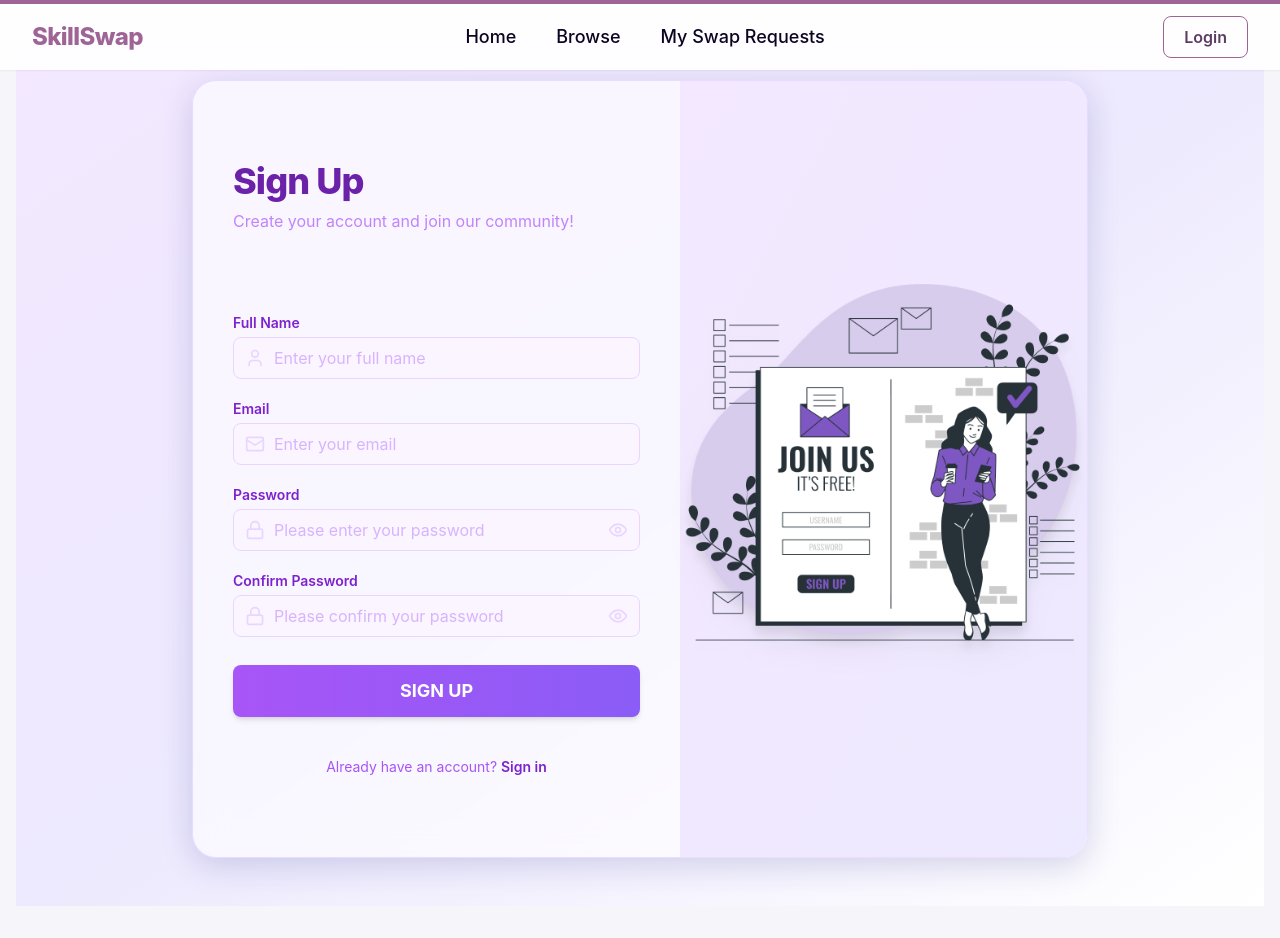
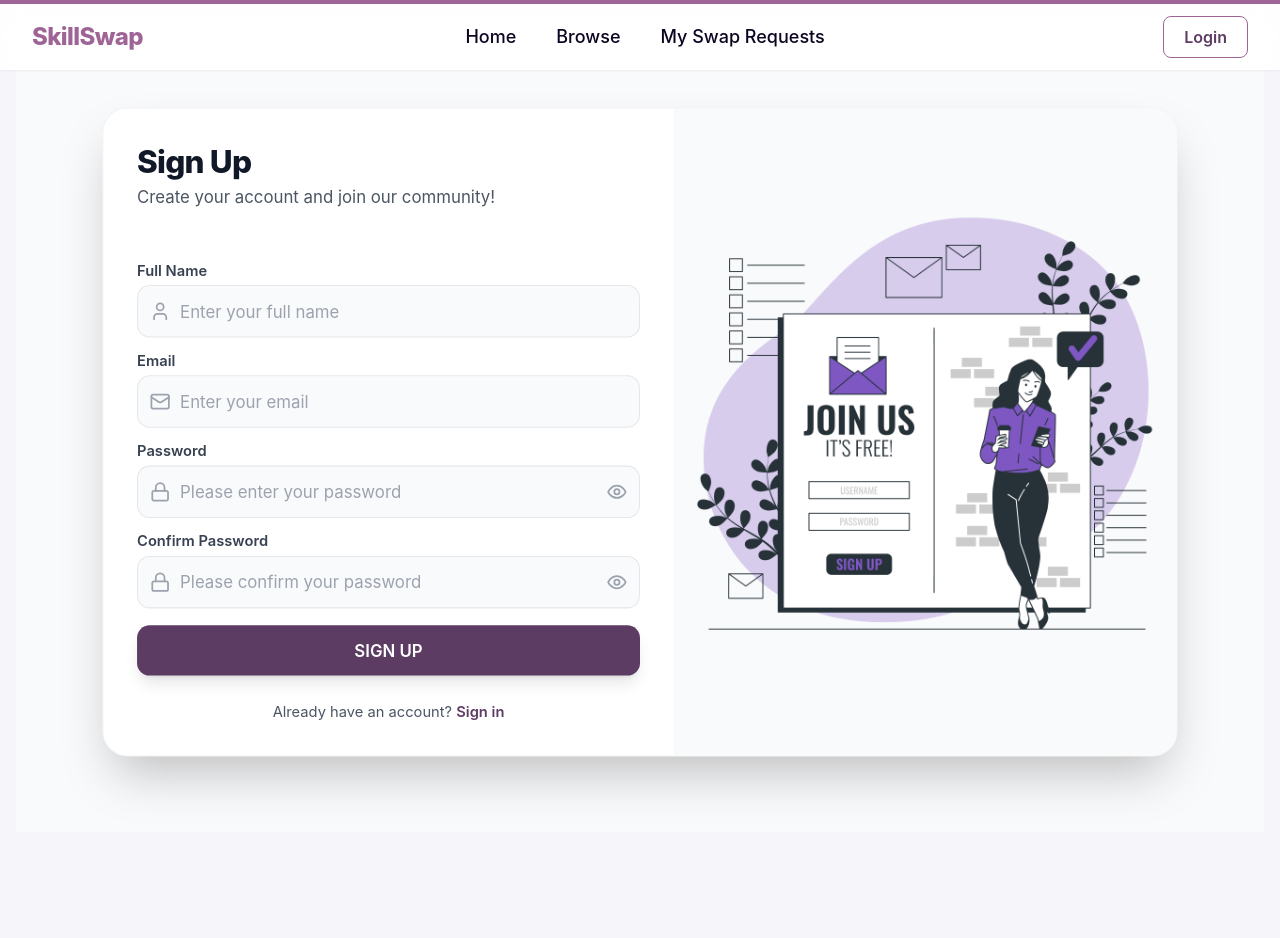
Before and after one commit to ritup04/skillswap, a React (Create React App) app in the folder client/: page /register in a window 1280 px wide. After the commit the page ends 864 px from the top, so only its background shows below. Built offline with nearby package versions, Linux system fonts and the light colour scheme; no server answers.

Commit message:
made ui changes

```diff
--- a/client/src/pages/Login.js
+++ b/client/src/pages/Login.js
@@ -26,22 +26,22 @@ const Login = () => {
   };
 
   return (
-    <div className="min-h-screen flex items-center justify-center bg-gradient-to-br from-purple-100 via-indigo-100 to-white py-12 px-4">
-      <div className="w-full max-w-4xl bg-white/60 backdrop-blur-lg border border-purple-200 shadow-2xl flex flex-col md:flex-row overflow-hidden animate-fade-in rounded-3xl" style={{boxShadow: '0 8px 32px 0 rgba(31, 38, 135, 0.18)', border: '1.5px solid rgba(180, 140, 255, 0.25)'}}>
+    <div className="min-h-screen flex items-center justify-center bg-gray-50 py-6 px-2">
+      <div className="w-full max-w-5xl bg-white rounded-3xl shadow-2xl border border-gray-100 flex flex-col md:flex-row overflow-hidden scale-105">
         {/* Left: Form */}
-        <div className="flex-1 flex flex-col justify-center px-10 py-14 md:py-20 animate-slide-up">
-          <div className="mb-10">
-            <h2 className="text-4xl font-extrabold text-purple-800 mb-2 tracking-tight">Login</h2>
-            <p className="text-purple-400 text-base mb-10">Welcome! Please log in to your account.</p>
+        <div className="flex-1 flex flex-col justify-center px-8 py-8">
+          <div className="mb-6">
+            <h2 className="text-3xl font-extrabold text-gray-900 mb-1 tracking-tight">Login</h2>
+            <p className="text-gray-600 text-base mb-6">Welcome! Please log in to your account.</p>
           </div>
-          <form className="space-y-7" onSubmit={handleSubmit(onSubmit)}>
-            <div className="space-y-5">
+          <form className="space-y-4" onSubmit={handleSubmit(onSubmit)}>
+            <div className="space-y-3">
               <div>
-                <label htmlFor="email" className="block text-sm font-semibold text-purple-700 mb-1">
+                <label htmlFor="email" className="block text-sm font-semibold text-gray-700 mb-1">
                   Email
                 </label>
                 <div className="relative">
-                  <Mail className="absolute left-3 top-1/2 transform -translate-y-1/2 text-purple-200 w-5 h-5" />
+                  <Mail className="absolute left-3 top-1/2 transform -translate-y-1/2 text-gray-400 w-5 h-5" />
                   <input
                     id="email"
                     type="email"
@@ -52,20 +52,20 @@ const Login = () => {
                         message: 'Invalid email address'
                       }
                     })}
-                    className="input pl-10 bg-purple-50 text-purple-900 placeholder-purple-300 border border-purple-200 focus:border-purple-400 focus:ring-2 focus:ring-purple-300"
+                    className="w-full pl-10 pr-4 py-3 bg-gray-50 text-gray-900 placeholder-gray-400 border border-gray-200 rounded-xl focus:border-[#5D3C64] focus:ring-2 focus:ring-[#5D3C64]/20 text-base transition-colors duration-200"
                     placeholder="Enter your email"
                   />
                 </div>
                 {errors.email && (
-                  <p className="mt-1 text-sm text-red-600">{errors.email.message}</p>
+                  <p className="mt-1 text-xs text-red-600">{errors.email.message}</p>
                 )}
               </div>
               <div>
-                <label htmlFor="password" className="block text-sm font-semibold text-purple-700 mb-1">
+                <label htmlFor="password" className="block text-sm font-semibold text-gray-700 mb-1">
                   Password
                 </label>
                 <div className="relative">
-                  <Lock className="absolute left-3 top-1/2 transform -translate-y-1/2 text-purple-200 w-5 h-5" />
+                  <Lock className="absolute left-3 top-1/2 transform -translate-y-1/2 text-gray-400 w-5 h-5" />
                   <input
                     id="password"
                     type={showPassword ? 'text' : 'password'}
@@ -76,38 +76,38 @@ const Login = () => {
                         message: 'Password must be at least 6 characters'
                       }
                     })}
-                    className="input pl-10 pr-10 bg-purple-50 text-purple-900 placeholder-purple-300 border border-purple-200 focus:border-purple-400 focus:ring-2 focus:ring-purple-300"
+                    className="w-full pl-10 pr-10 py-3 bg-gray-50 text-gray-900 placeholder-gray-400 border border-gray-200 rounded-xl focus:border-[#5D3C64] focus:ring-2 focus:ring-[#5D3C64]/20 text-base transition-colors duration-200"
                     placeholder="Please enter your password"
                   />
                   <button
                     type="button"
                     onClick={() => setShowPassword(!showPassword)}
-                    className="absolute right-3 top-1/2 transform -translate-y-1/2 text-purple-200 hover:text-purple-500"
+                    className="absolute right-3 top-1/2 transform -translate-y-1/2 text-gray-400 hover:text-[#5D3C64] transition-colors"
                   >
                     {showPassword ? <EyeOff className="w-5 h-5" /> : <Eye className="w-5 h-5" />}
                   </button>
                 </div>
                 {errors.password && (
-                  <p className="mt-1 text-sm text-red-600">{errors.password.message}</p>
+                  <p className="mt-1 text-xs text-red-600">{errors.password.message}</p>
                 )}
               </div>
             </div>
             <button
               type="submit"
               disabled={isLoading}
-              className="w-full btn btn-primary py-3 text-lg rounded-lg bg-gradient-to-r from-purple-500 to-indigo-500 hover:from-purple-600 hover:to-indigo-600 text-white font-bold shadow-md transition-all duration-200 disabled:opacity-50 disabled:cursor-not-allowed mt-4"
+              className="w-full bg-[#5D3C64] hover:bg-[#4A2F4F] text-white font-semibold py-3 text-base rounded-xl shadow-lg transition-colors duration-200 disabled:opacity-50 disabled:cursor-not-allowed mt-4"
             >
               {isLoading ? 'Signing in...' : 'LOGIN'}
             </button>
           </form>
-          <div className="mt-10 text-sm text-purple-500 text-center">
+          <div className="mt-6 text-sm text-gray-600 text-center">
             Don't have an account?{' '}
-            <Link to="/register" className="text-purple-700 font-semibold hover:underline">Sign up</Link>
+            <Link to="/register" className="text-[#5D3C64] font-semibold hover:underline">Sign up</Link>
           </div>
         </div>
         {/* Right: Illustration */}
-        <div className="flex-1 flex items-center justify-center bg-gradient-to-br from-purple-100 to-indigo-100 animate-slide-up">
-          <img src="/login.png" alt="Login Illustration" className="max-w-lg w-full h-auto drop-shadow-xl" />
+        <div className="flex-1 flex items-center justify-center bg-gray-50">
+          <img src="/login.png" alt="Login Illustration" className="max-w-md w-full h-auto" />
         </div>
       </div>
     </div>
--- a/client/src/pages/Register.js
+++ b/client/src/pages/Register.js
@@ -30,22 +30,22 @@ const Register = () => {
   };
 
   return (
-    <div className="min-h-screen flex items-center justify-center bg-gradient-to-br from-purple-100 via-indigo-100 to-white py-12 px-4">
-      <div className="w-full max-w-4xl bg-white/60 backdrop-blur-lg border border-purple-200 shadow-2xl flex flex-col md:flex-row overflow-hidden animate-fade-in rounded-3xl" style={{boxShadow: '0 8px 32px 0 rgba(31, 38, 135, 0.18)', border: '1.5px solid rgba(180, 140, 255, 0.25)'}}>
+    <div className="min-h-screen flex items-center justify-center bg-gray-50 py-6 px-2">
+      <div className="w-full max-w-5xl bg-white rounded-3xl shadow-2xl border border-gray-100 flex flex-col md:flex-row overflow-hidden scale-105">
         {/* Left: Form */}
-        <div className="flex-1 flex flex-col justify-center px-10 py-14 md:py-20 animate-slide-up">
-          <div className="mb-10">
-            <h2 className="text-4xl font-extrabold text-purple-800 mb-2 tracking-tight">Sign Up</h2>
-            <p className="text-purple-400 text-base mb-10">Create your account and join our community!</p>
+        <div className="flex-1 flex flex-col justify-center px-8 py-8">
+          <div className="mb-6">
+            <h2 className="text-3xl font-extrabold text-gray-900 mb-1 tracking-tight">Sign Up</h2>
+            <p className="text-gray-600 text-base mb-6">Create your account and join our community!</p>
           </div>
-          <form className="space-y-7" onSubmit={handleSubmit(onSubmit)}>
-            <div className="space-y-5">
+          <form className="space-y-4" onSubmit={handleSubmit(onSubmit)}>
+            <div className="space-y-3">
               <div>
-                <label htmlFor="name" className="block text-sm font-semibold text-purple-700 mb-1">
+                <label htmlFor="name" className="block text-sm font-semibold text-gray-700 mb-1">
                   Full Name
                 </label>
                 <div className="relative">
-                  <User className="absolute left-3 top-1/2 transform -translate-y-1/2 text-purple-200 w-5 h-5" />
+                  <User className="absolute left-3 top-1/2 transform -translate-y-1/2 text-gray-400 w-5 h-5" />
                   <input
                     id="name"
                     type="text"
@@ -56,20 +56,20 @@ const Register = () => {
                         message: 'Name must be at least 2 characters'
                       }
                     })}
-                    className="input bg-purple-50 text-purple-900 placeholder-purple-300 pl-10 border border-purple-200 focus:border-purple-400 focus:ring-2 focus:ring-purple-300"
+                    className="w-full pl-10 pr-4 py-3 bg-gray-50 text-gray-900 placeholder-gray-400 border border-gray-200 rounded-xl focus:border-[#5D3C64] focus:ring-2 focus:ring-[#5D3C64]/20 text-base transition-colors duration-200"
                     placeholder="Enter your full name"
                   />
                 </div>
                 {errors.name && (
-                  <p className="mt-1 text-sm text-red-600">{errors.name.message}</p>
+                  <p className="mt-1 text-xs text-red-600">{errors.name.message}</p>
                 )}
               </div>
               <div>
-                <label htmlFor="email" className="block text-sm font-semibold text-purple-700 mb-1">
+                <label htmlFor="email" className="block text-sm font-semibold text-gray-700 mb-1">
                   Email
                 </label>
                 <div className="relative">
-                  <Mail className="absolute left-3 top-1/2 transform -translate-y-1/2 text-purple-200 w-5 h-5" />
+                  <Mail className="absolute left-3 top-1/2 transform -translate-y-1/2 text-gray-400 w-5 h-5" />
                   <input
                     id="email"
                     type="email"
@@ -80,20 +80,20 @@ const Register = () => {
                         message: 'Invalid email address'
                       }
                     })}
-                    className="input bg-purple-50 text-purple-900 placeholder-purple-300 pl-10 border border-purple-200 focus:border-purple-400 focus:ring-2 focus:ring-purple-300"
+                    className="w-full pl-10 pr-4 py-3 bg-gray-50 text-gray-900 placeholder-gray-400 border border-gray-200 rounded-xl focus:border-[#5D3C64] focus:ring-2 focus:ring-[#5D3C64]/20 text-base transition-colors duration-200"
                     placeholder="Enter your email"
                   />
                 </div>
                 {errors.email && (
-                  <p className="mt-1 text-sm text-red-600">{errors.email.message}</p>
+                  <p className="mt-1 text-xs text-red-600">{errors.email.message}</p>
                 )}
               </div>
               <div>
-                <label htmlFor="password" className="block text-sm font-semibold text-purple-700 mb-1">
+                <label htmlFor="password" className="block text-sm font-semibold text-gray-700 mb-1">
                   Password
                 </label>
                 <div className="relative">
-                  <Lock className="absolute left-3 top-1/2 transform -translate-y-1/2 text-purple-200 w-5 h-5" />
+                  <Lock className="absolute left-3 top-1/2 transform -translate-y-1/2 text-gray-400 w-5 h-5" />
                   <input
                     id="password"
                     type={showPassword ? 'text' : 'password'}
@@ -104,27 +104,27 @@ const Register = () => {
                         message: 'Password must be at least 6 characters'
                       }
                     })}
-                    className="input bg-purple-50 text-purple-900 placeholder-purple-300 pl-10 pr-10 border border-purple-200 focus:border-purple-400 focus:ring-2 focus:ring-purple-300"
+                    className="w-full pl-10 pr-10 py-3 bg-gray-50 text-gray-900 placeholder-gray-400 border border-gray-200 rounded-xl focus:border-[#5D3C64] focus:ring-2 focus:ring-[#5D3C64]/20 text-base transition-colors duration-200"
                     placeholder="Please enter your password"
                   />
                   <button
                     type="button"
                     onClick={() => setShowPassword(!showPassword)}
-                    className="absolute right-3 top-1/2 transform -translate-y-1/2 text-purple-200 hover:text-purple-500"
+                    className="absolute right-3 top-1/2 transform -translate-y-1/2 text-gray-400 hover:text-[#5D3C64] transition-colors"
                   >
                     {showPassword ? <EyeOff className="w-5 h-5" /> : <Eye className="w-5 h-5" />}
                   </button>
                 </div>
                 {errors.password && (
-                  <p className="mt-1 text-sm text-red-600">{errors.password.message}</p>
+                  <p className="mt-1 text-xs text-red-600">{errors.password.message}</p>
                 )}
               </div>
               <div>
-                <label htmlFor="confirmPassword" className="block text-sm font-semibold text-purple-700 mb-1">
+                <label htmlFor="confirmPassword" className="block text-sm font-semibold text-gray-700 mb-1">
                   Confirm Password
                 </label>
                 <div className="relative">
-                  <Lock className="absolute left-3 top-1/2 transform -translate-y-1/2 text-purple-200 w-5 h-5" />
+                  <Lock className="absolute left-3 top-1/2 transform -translate-y-1/2 text-gray-400 w-5 h-5" />
                   <input
                     id="confirmPassword"
                     type={showConfirmPassword ? 'text' : 'password'}
@@ -132,38 +132,38 @@ const Register = () => {
                       required: 'Please confirm your password',
                       validate: value => value === password || 'Passwords do not match'
                     })}
-                    className="input bg-purple-50 text-purple-900 placeholder-purple-300 pl-10 pr-10 border border-purple-200 focus:border-purple-400 focus:ring-2 focus:ring-purple-300"
+                    className="w-full pl-10 pr-10 py-3 bg-gray-50 text-gray-900 placeholder-gray-400 border border-gray-200 rounded-xl focus:border-[#5D3C64] focus:ring-2 focus:ring-[#5D3C64]/20 text-base transition-colors duration-200"
                     placeholder="Please confirm your password"
                   />
                   <button
                     type="button"
                     onClick={() => setShowConfirmPassword(!showConfirmPassword)}
-                    className="absolute right-3 top-1/2 transform -translate-y-1/2 text-purple-200 hover:text-purple-500"
+                    className="absolute right-3 top-1/2 transform -translate-y-1/2 text-gray-400 hover:text-[#5D3C64] transition-colors"
                   >
                     {showConfirmPassword ? <EyeOff className="w-5 h-5" /> : <Eye className="w-5 h-5" />}
                   </button>
                 </div>
                 {errors.confirmPassword && (
-                  <p className="mt-1 text-sm text-red-600">{errors.confirmPassword.message}</p>
+                  <p className="mt-1 text-xs text-red-600">{errors.confirmPassword.message}</p>
                 )}
               </div>
             </div>
             <button
               type="submit"
               disabled={isLoading}
-              className="w-full btn btn-primary py-3 text-lg rounded-lg bg-gradient-to-r from-purple-500 to-indigo-500 hover:from-purple-600 hover:to-indigo-600 text-white font-bold shadow-md transition-all duration-200 disabled:opacity-50 disabled:cursor-not-allowed mt-4"
+              className="w-full bg-[#5D3C64] hover:bg-[#4A2F4F] text-white font-semibold py-3 text-base rounded-xl shadow-lg transition-colors duration-200 disabled:opacity-50 disabled:cursor-not-allowed mt-4"
             >
               {isLoading ? 'Creating account...' : 'SIGN UP'}
             </button>
           </form>
-          <div className="mt-10 text-sm text-purple-500 text-center">
+          <div className="mt-6 text-sm text-gray-600 text-center">
             Already have an account?{' '}
-            <Link to="/login" className="text-purple-700 font-semibold hover:underline">Sign in</Link>
+            <Link to="/login" className="text-[#5D3C64] font-semibold hover:underline">Sign in</Link>
           </div>
         </div>
         {/* Right: Illustration */}
-        <div className="flex-1 flex items-center justify-center bg-gradient-to-br from-purple-100 to-indigo-100 animate-slide-up">
-          <img src="/signup.png" alt="Sign Up Illustration" className="max-w-lg w-full h-auto drop-shadow-xl" />
+        <div className="flex-1 flex items-center justify-center bg-gray-50">
+          <img src="/signup.png" alt="Sign Up Illustration" className="max-w-md w-full h-auto" />
         </div>
       </div>
     </div>
```
Also changed, not shown: client/src/pages/Home.js (+38 -36 lines), client/src/pages/Profile.js (+7 -0 lines).
